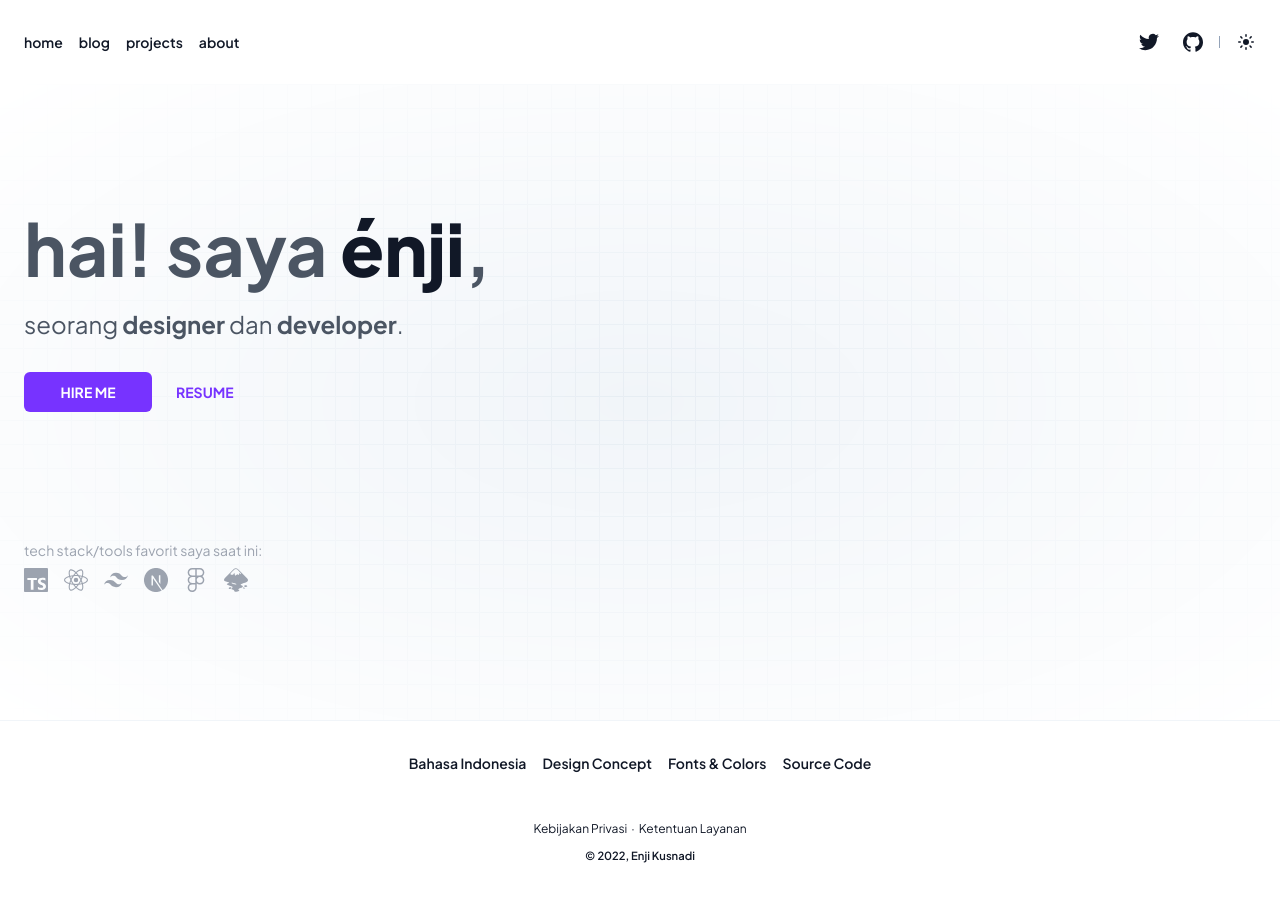
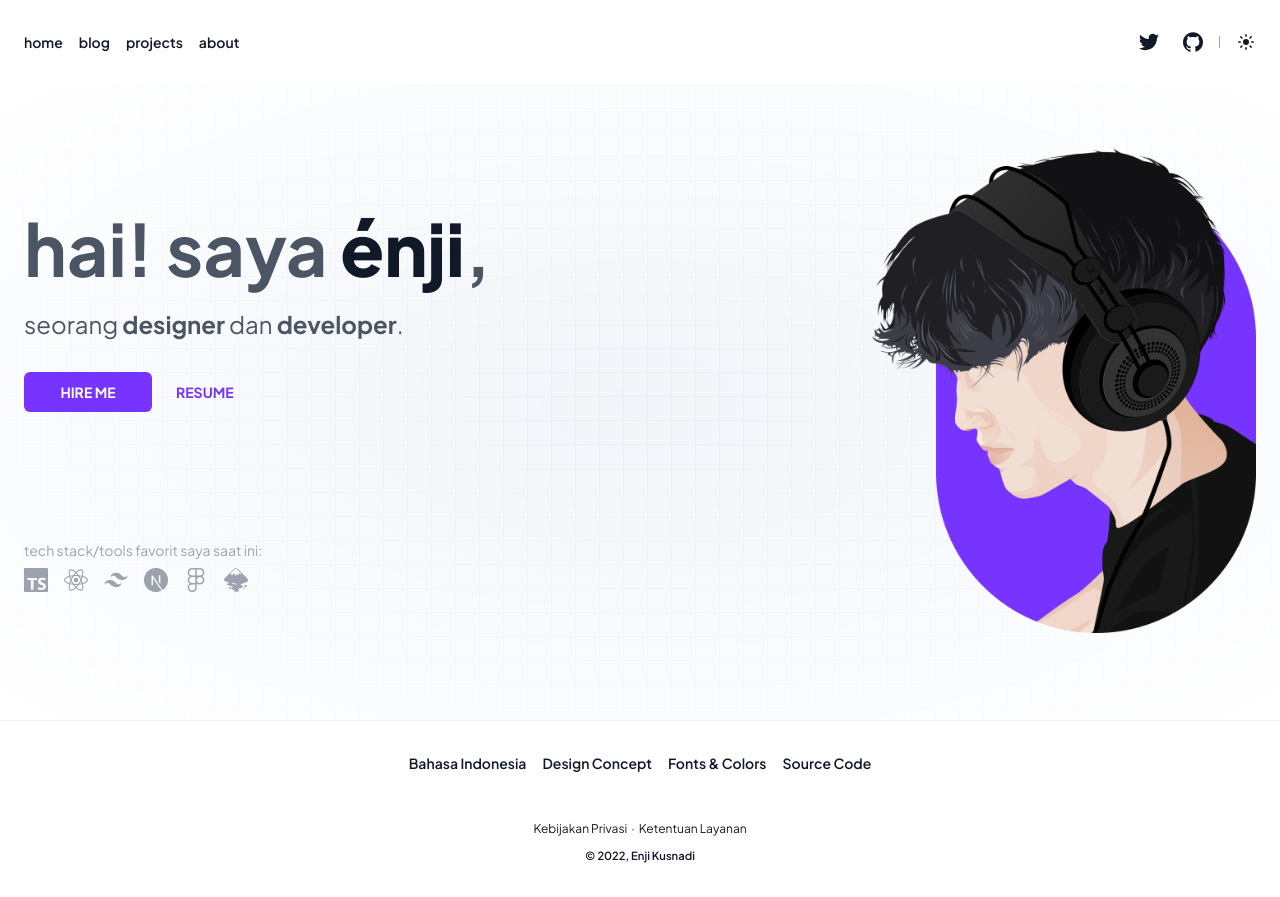
Before and after one commit to enjidev/enji.dev, a Next.js app: page / in a window 1280 px wide. Built offline with nearby package versions, Linux system fonts and the light colour scheme.

Commit message:
feat: add image to header

```diff
--- a/src/pages/index.tsx
+++ b/src/pages/index.tsx
@@ -10,6 +10,7 @@ import {
 } from '@/components/Icons';
 
 import type { NextPage } from 'next';
+import Image from 'next/image';
 
 const Index: NextPage = () => {
   return (
@@ -28,6 +29,7 @@ const Index: NextPage = () => {
           }}
         ></div>
         <div className="content-wrapper">
+          <div className="relative">
             {/* title */}
             <h1 className="text-gray-600">
               <span className="mb-3 block text-5xl font-bold md:mb-6 md:text-7xl">
@@ -35,7 +37,8 @@ const Index: NextPage = () => {
                 <strong className="font-extrabold text-gray-900">énji</strong>,
               </span>
               <span className="block text-xl md:text-2xl">
-              seorang <strong>designer</strong> dan <strong>developer</strong>.
+                seorang <strong>designer</strong> dan <strong>developer</strong>
+                .
               </span>
             </h1>
             {/* cta */}
@@ -85,6 +88,19 @@ const Index: NextPage = () => {
                 </li>
               </ul>
             </div>
+            {/* image */}
+            <div className="absolute right-0 -top-16 hidden lg:block">
+              {/* image */}
+              <Image
+                alt="me"
+                src="/me.png"
+                height={597}
+                width={467}
+                className="w-96"
+                priority
+              />
+            </div>
+          </div>
         </div>
       </header>
     </>
```
Also changed, not shown: public/me.png (added). Lines whose indentation alone changed are shown as unchanged.
